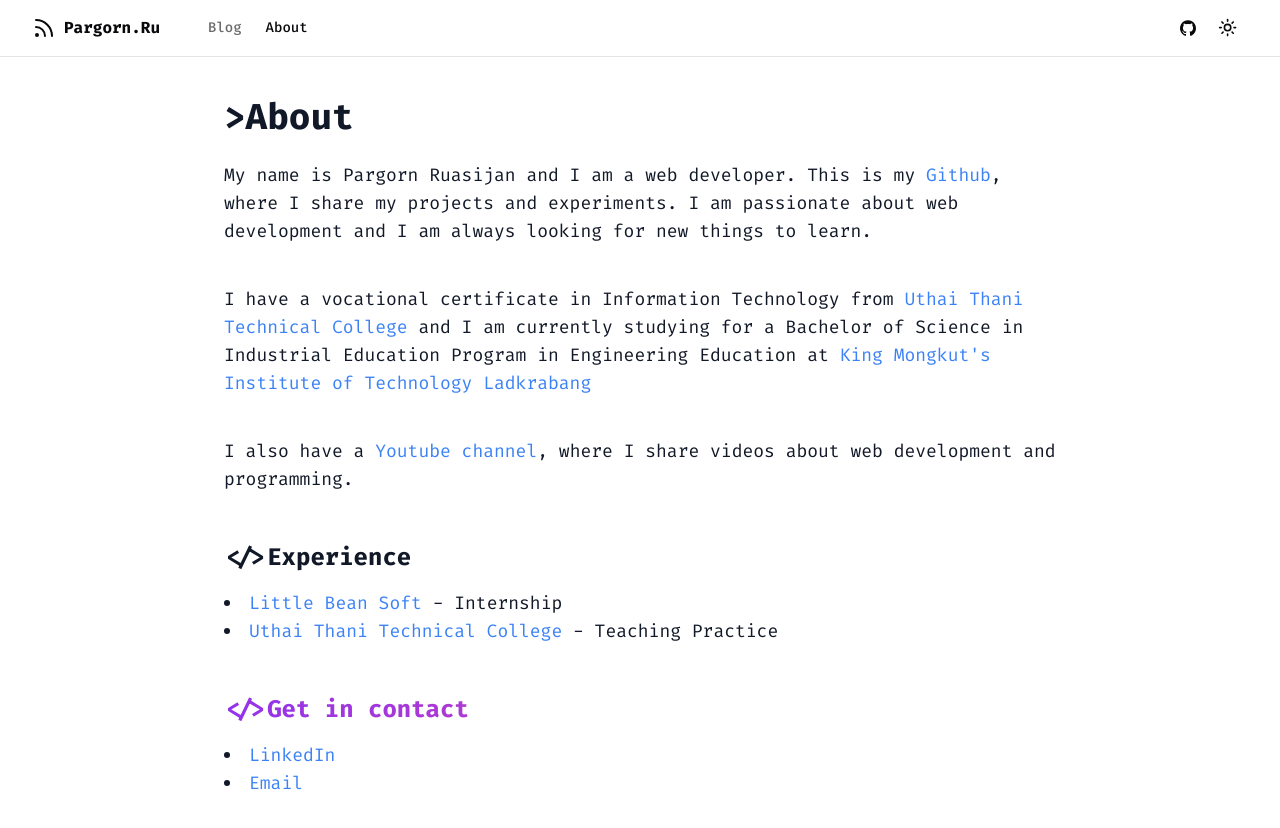
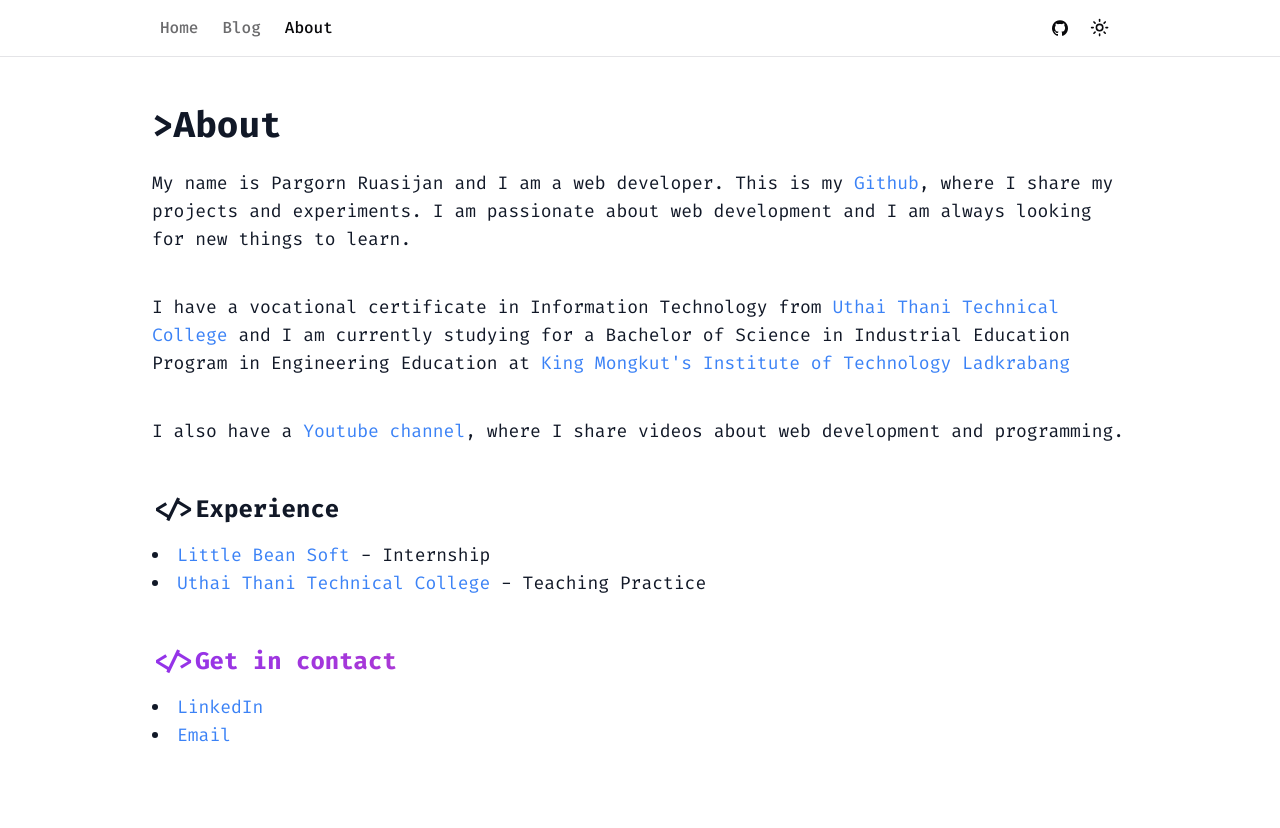
Before and after one commit to xNewz/static-blog-ts, a Next.js app: page /about in a window 1280 px wide. Shown: the top 828 px of the page. After the commit the page ends 800 px from the top, so only its background shows below. Built offline with nearby package versions, Linux system fonts and the light colour scheme.

Commit message:
fixed: max width

```diff
--- a/app/about/page.tsx
+++ b/app/about/page.tsx
@@ -8,7 +8,7 @@
 
 const abourPage = () => {
   return (
-    <div className="container max-w-4xl py-6 lg:py-10">
+    <div className="mx-auto max-w-5xl px-6 py-12">
       <div className="text-2xl md:text-3xl lg:text-4xl font-bold mb-6 text-gray-900 dark:text-gray-100">
         {">"}About
       </div>
--- a/app/blog/[...slug]/page.tsx
+++ b/app/blog/[...slug]/page.tsx
@@ -31,7 +31,7 @@
   }
 
   return (
-    <article className="container py-6 prose dark:prose-invert max-w-3xl mx-auto">
+    <article className="container prose dark:prose-invert max-w-5xl mx-auto px-6 py-12">
       <h1 className="mb-2">{post?.title}</h1>
       {post.description ? (
         <p className="text-xl mt-0 text-muted-foreground">{post.description}</p>
--- a/app/blog/page.tsx
+++ b/app/blog/page.tsx
@@ -22,14 +22,15 @@
   );
 
   return (
-    <div className="container max-w-4xl py-6 lg:py-10">
+    <div className="mx-auto max-w-5xl px-6 py-12">
       <div className="flex flex-col items-start gap-4 md:flex-row md:justify-between md:gap-8">
         <div className="flex-1 space-y-4">
           <div className="text-2xl md:text-3xl lg:text-4xl font-bold mb-6 text-gray-900 dark:text-gray-100">
             {">"}Blogs
           </div>
           <p className="text-xl text-muted-foreground">
-            My ramblings on all things web dev.
+            A collection of articles about web development, programming, and
+            other topics that interest me.
           </p>
         </div>
       </div>
--- a/components/main-nav.tsx
+++ b/components/main-nav.tsx
@@ -1,7 +1,5 @@
 "use client";
 
-import { siteConfig } from "@/config/site";
-import { Icons } from "./icons";
 import Link from "next/link";
 import { usePathname } from "next/navigation";
 import { cn } from "@/lib/utils";
@@ -10,14 +8,19 @@
   const pathname = usePathname();
   return (
     <nav className="flex items-center space-x-4 lg:space-x-6">
-      <Link href="/" className="mr-6 flex items-center space-x-2">
-        <Icons.logo className="h-6 w-6" />
-        <span className="font-bold">{siteConfig.name}</span>
+      <Link
+        href="/"
+        className={cn(
+          "text-md font-medium transition-colors hover:text-primary hidden sm:inline-block",
+          pathname === "/" ? "text-foreground" : "text-foreground/60"
+        )}
+      >
+        Home
       </Link>
       <Link
         href="/blog"
         className={cn(
-          "text-sm font-medium transition-colors hover:text-primary hidden sm:inline-block",
+          "text-md font-medium transition-colors hover:text-primary hidden sm:inline-block",
           pathname === "/blog" ? "text-foreground" : "text-foreground/60"
         )}
       >
@@ -26,7 +29,7 @@
       <Link
         href="/about"
         className={cn(
-          "text-sm font-medium transition-colors hover:text-primary hidden sm:inline-block",
+          "text-md font-medium transition-colors hover:text-primary hidden sm:inline-block",
           pathname === "/about" ? "text-foreground" : "text-foreground/60"
         )}
       >
--- a/components/mobile-nav.tsx
+++ b/components/mobile-nav.tsx
@@ -6,7 +6,6 @@
 import { Menu } from "lucide-react";
 import Link, { LinkProps } from "next/link";
 import { useRouter } from "next/navigation";
-import { Icons } from "./icons";
 import { siteConfig } from "@/config/site";
 
 export function MobileNav() {
@@ -21,15 +20,10 @@
         </Button>
       </SheetTrigger>
       <SheetContent side="right">
-        <MobileLink
-          onOpenChange={setOpen}
-          href="/"
-          className="flex items-center"
-        >
-          <Icons.logo className="mr-2 h-4 w-4" />
-          <span className="font-bold">{siteConfig.name}</span>
-        </MobileLink>
         <div className="flex flex-col gap-3 mt-3">
+          <MobileLink onOpenChange={setOpen} href="/">
+            Home
+          </MobileLink>
           <MobileLink onOpenChange={setOpen} href="/blog">
             Blog
           </MobileLink>
@@ -38,13 +32,6 @@
           </MobileLink>
           <Link target="_blank" rel="noreferrer" href={siteConfig.links.github}>
             GitHub
-          </Link>
-          <Link
-            target="_blank"
-            rel="noreferrer"
-            href={siteConfig.links.twitter}
-          >
-            Twitter
           </Link>
         </div>
       </SheetContent>
--- a/components/site-header.tsx
+++ b/components/site-header.tsx
@@ -10,7 +10,7 @@
 export function SiteHeader() {
   return (
     <header className="z-10 sticky top-0 w-full border-b border-border bg-background/95 backdrop-blur supports-[backdrop-filter]:bg-background/60">
-      <div className="container flex h-14 max-w-screen-2xl items-center">
+      <div className="container flex h-14 max-w-5xl items-center">
         <MainNav />
         <div className="flex flex-1 items-center justify-end space-x-2">
           <nav className="flex items-center">
```
